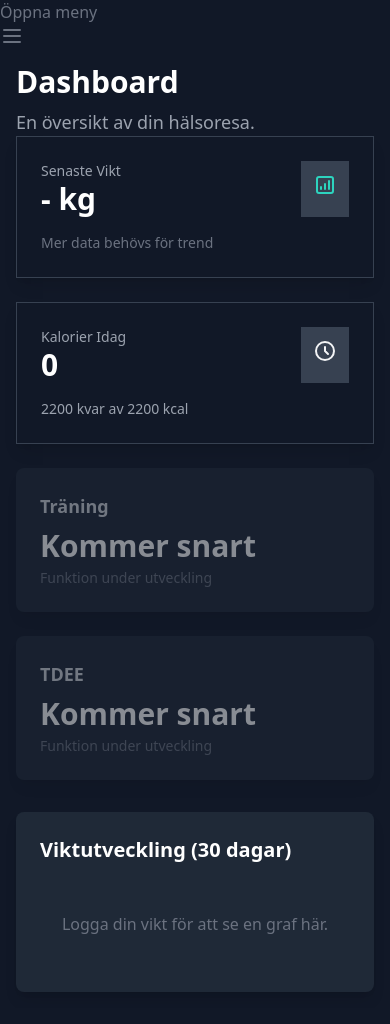
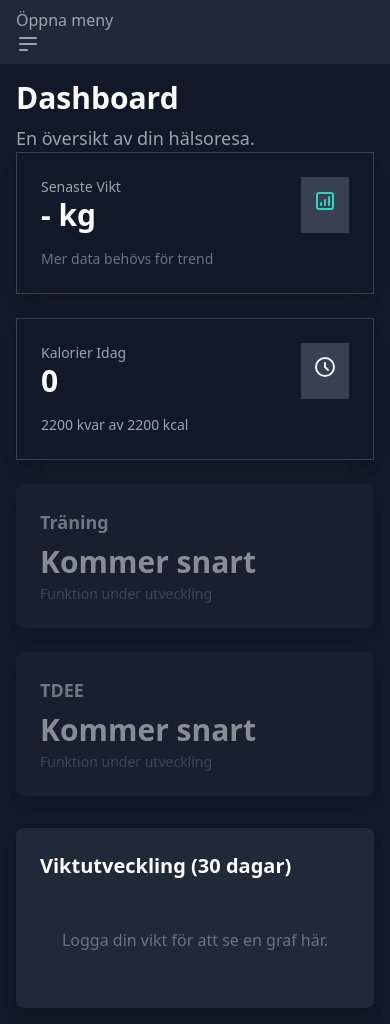
Before and after one commit to oskartellebo/Health-Macro-APP, a Flask app: page / in a window 390 px wide. Before the commit the page ends 992 px from the top, so only its background shows below. Run offline with Flask 3, Linux system fonts and the light colour scheme; data comes from the database, SQL or seed files in the repository; data that the repository does not hold is empty.

Commit message:
Fix(design): Byt till bombsäker responsiv sidomeny (försök 3)

```diff
--- a/app/templates/base.html
+++ b/app/templates/base.html
@@ -9,42 +9,12 @@
     <script src="https://cdn.jsdelivr.net/npm/chart.js"></script>
 </head>
 <body class="bg-gray-900 text-gray-100">
-    <div x-data="{ sidebarOpen: false }">
-        <!-- Off-canvas menu för mobil -->
-        <div x-show="sidebarOpen" class="fixed inset-0 flex z-40 lg:hidden" x-cloak>
-            <!-- Overlay -->
-            <div x-show="sidebarOpen" @click="sidebarOpen = false" class="fixed inset-0 bg-gray-600 bg-opacity-75"></div>
 
-            <!-- Sidomeny-panel -->
-            <div class="relative flex-1 flex flex-col max-w-xs w-full bg-gray-800">
-                <div class="absolute top-0 right-0 -mr-12 pt-2">
-                    <button @click="sidebarOpen = false" class="ml-1 flex items-center justify-center h-10 w-10 rounded-full focus:outline-none focus:ring-2 focus:ring-inset focus:ring-white">
-                        <span class="sr-only">Stäng meny</span>
-                        <svg class="h-6 w-6 text-white" xmlns="http://www.w3.org/2000/svg" fill="none" viewBox="0 0 24 24" stroke="currentColor" aria-hidden="true"><path stroke-linecap="round" stroke-linejoin="round" stroke-width="2" d="M6 18L18 6M6 6l12 12" /></svg>
-                    </button>
-                </div>
-                <!-- Menyinnehåll (Mobil) -->
-                <div class="flex-1 h-0 pt-5 pb-4 overflow-y-auto">
-                    <div class="flex-shrink-0 flex items-center px-4">
-                        <span class="text-white text-2xl font-bold">Health Macro</span>
-                    </div>
-                    <nav class="mt-5 px-2 space-y-1">
-                        <a href="{{ url_for('main.dashboard') }}" class="flex items-center px-2 py-2 text-gray-300 hover:bg-gray-700 hover:text-white rounded-md"><span class="mx-4 font-medium">Dashboard</span></a>
-                        <a href="{{ url_for('main.weight') }}" class="mt-1 flex items-center px-2 py-2 text-gray-300 hover:bg-gray-700 hover:text-white rounded-md"><span class="mx-4 font-medium">Vikt</span></a>
-                        <a href="{{ url_for('main.diet') }}" class="mt-1 flex items-center px-2 py-2 text-gray-300 hover:bg-gray-700 hover:text-white rounded-md"><span class="mx-4 font-medium">Kost</span></a>
-                        <a href="{{ url_for('main.training') }}" class="mt-1 flex items-center px-2 py-2 text-gray-300 hover:bg-gray-700 hover:text-white rounded-md"><span class="mx-4 font-medium">Träning</span></a>
-                        <a href="{{ url_for('main.status') }}" class="mt-1 flex items-center px-2 py-2 text-gray-300 hover:bg-gray-700 hover:text-white rounded-md"><span class="mx-4 font-medium">Status</span></a>
-                    </nav>
-                </div>
-            </div>
-            <div class="flex-shrink-0 w-14"></div> <!-- Dummy element för att panelen ska få rätt storlek -->
-        </div>
-
-        <!-- Statisk sidomeny för desktop -->
+<div class="lg:flex">
+    <!-- START: Statisk sidomeny för desktop -->
     <div class="hidden lg:flex lg:flex-shrink-0">
         <div class="flex flex-col w-64">
             <div class="flex flex-col h-0 flex-1 bg-gray-800">
-                     <!-- Menyinnehåll (Desktop) -->
                 <div class="flex-1 flex flex-col pt-5 pb-4 overflow-y-auto">
                     <div class="flex items-center flex-shrink-0 px-4">
                         <span class="text-white text-2xl font-bold">Health Macro</span>
@@ -60,17 +30,51 @@
             </div>
         </div>
     </div>
+    <!-- SLUT: Statisk sidomeny för desktop -->
 
-        <!-- Huvudinnehåll -->
-        <div class="flex flex-col w-0 flex-1 overflow-hidden">
-            <!-- Header för mobil -->
-            <div class="lg:hidden pl-1 pt-1 sm:pl-3 sm:pt-3">
-                <button @click.stop="sidebarOpen = true" class="-ml-0.5 -mt-0.5 h-12 w-12 inline-flex items-center justify-center rounded-md text-gray-500 hover:text-gray-900 focus:outline-none focus:ring-2 focus:ring-inset focus:ring-indigo-500">
+    <div class="flex flex-col w-0 flex-1 overflow-hidden" x-data="{ sidebarOpen: false }">
+        <!-- START: Mobil-header med hamburger-knapp -->
+        <div class="lg:hidden relative z-10 flex-shrink-0 flex h-16 bg-gray-800 shadow">
+            <button @click="sidebarOpen = true" class="px-4 border-r border-gray-700 text-gray-400 focus:outline-none focus:ring-2 focus:ring-inset focus:ring-indigo-500">
                 <span class="sr-only">Öppna meny</span>
-                    <svg class="h-6 w-6" xmlns="http://www.w3.org/2000/svg" fill="none" viewBox="0 0 24 24" stroke="currentColor" aria-hidden="true"><path stroke-linecap="round" stroke-linejoin="round" stroke-width="2" d="M4 6h16M4 12h16M4 18h16" /></svg>
+                <svg class="h-6 w-6" xmlns="http://www.w3.org/2000/svg" fill="none" viewBox="0 0 24 24" stroke="currentColor" aria-hidden="true"><path stroke-linecap="round" stroke-linejoin="round" stroke-width="2" d="M4 6h16M4 12h16M4 18h7" /></svg>
+            </button>
+            <div class="flex-1 px-4 flex justify-between">
+                 <div class="flex-1 flex">
+                    <!-- Kan lägga till sökfält här i framtiden -->
+                 </div>
+            </div>
+        </div>
+        <!-- SLUT: Mobil-header -->
+
+        <!-- START: Off-canvas meny för mobil -->
+        <div x-show="sidebarOpen" class="lg:hidden fixed inset-0 flex z-40" x-cloak>
+            <div x-show="sidebarOpen" class="fixed inset-0 bg-gray-600 bg-opacity-75" @click="sidebarOpen = false"></div>
+            <div class="relative flex-1 flex flex-col max-w-xs w-full bg-gray-800">
+                <div class="absolute top-0 right-0 -mr-12 pt-2">
+                    <button @click="sidebarOpen = false" class="ml-1 flex items-center justify-center h-10 w-10 rounded-full focus:outline-none">
+                        <span class="sr-only">Stäng meny</span>
+                        <svg class="h-6 w-6 text-white" xmlns="http://www.w3.org/2000/svg" fill="none" viewBox="0 0 24 24" stroke="currentColor"><path stroke-linecap="round" stroke-linejoin="round" stroke-width="2" d="M6 18L18 6M6 6l12 12" /></svg>
                     </button>
                 </div>
-            <main class="flex-1 relative z-0 overflow-y-auto focus:outline-none p-4 sm:p-6">
+                <div class="flex-1 h-0 pt-5 pb-4 overflow-y-auto">
+                    <div class="flex-shrink-0 flex items-center px-4">
+                        <span class="text-white text-2xl font-bold">Health Macro</span>
+                    </div>
+                    <nav class="mt-5 px-2 space-y-1">
+                        <a href="{{ url_for('main.dashboard') }}" class="flex items-center px-2 py-2 text-gray-300 hover:bg-gray-700 hover:text-white rounded-md"><span class="mx-4 font-medium">Dashboard</span></a>
+                        <a href="{{ url_for('main.weight') }}" class="mt-1 flex items-center px-2 py-2 text-gray-300 hover:bg-gray-700 hover:text-white rounded-md"><span class="mx-4 font-medium">Vikt</span></a>
+                        <a href="{{ url_for('main.diet') }}" class="mt-1 flex items-center px-2 py-2 text-gray-300 hover:bg-gray-700 hover:text-white rounded-md"><span class="mx-4 font-medium">Kost</span></a>
+                        <a href="{{ url_for('main.training') }}" class="mt-1 flex items-center px-2 py-2 text-gray-300 hover:bg-gray-700 hover:text-white rounded-md"><span class="mx-4 font-medium">Träning</span></a>
+                        <a href="{{ url_for('main.status') }}" class="mt-1 flex items-center px-2 py-2 text-gray-300 hover:bg-gray-700 hover:text-white rounded-md"><span class="mx-4 font-medium">Status</span></a>
+                    </nav>
+                </div>
+            </div>
+            <div class="flex-shrink-0 w-14"></div>
+        </div>
+        <!-- SLUT: Off-canvas meny -->
+
+        <main class="flex-1 relative overflow-y-auto focus:outline-none p-4 sm:p-6">
              {% with messages = get_flashed_messages(with_categories=true) %}
                 {% if messages %}
                     <!-- Flash-meddelanden här -->
@@ -81,5 +85,6 @@
         </main>
     </div>
 </div>
+
 </body>
 </html>
```
Lines whose indentation alone changed are shown as unchanged.
